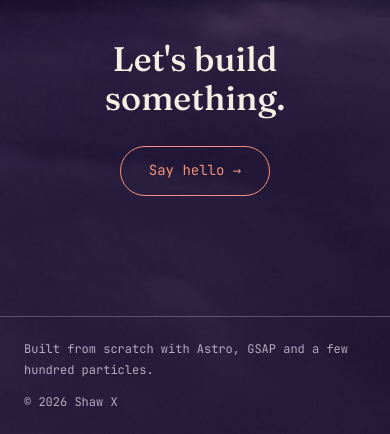
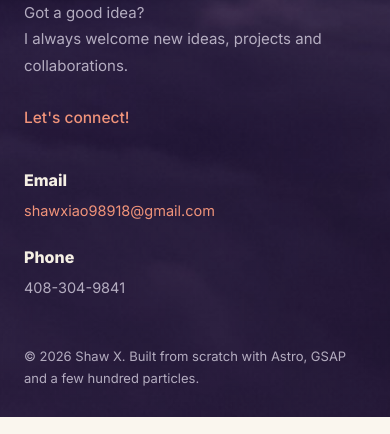
Before and after one commit to shawx001/shawx-site, an Astro site: page / in a window 390 px wide. Shown: the part 2089-2523 px from the top of the page. Built offline with nearby package versions, Linux system fonts and the light colour scheme; Astro itself is replaced by a stand-in of ours.

Commit message:
feat(footer): editorial contact footer — wordmark, lets-connect, email/phone
Co-Authored-By: Claude Fable 5 <noreply@anthropic.com>

```diff
--- a/src/components/Footer.astro
+++ b/src/components/Footer.astro
@@ -5,57 +5,106 @@ interface Props {
   lang: Lang;
 }
 const { lang } = Astro.props;
+
+const EMAIL = 'shawxiao98918@gmail.com';
+const PHONE = '408-304-9841';
 ---
 
-<section class="contact" id="contact">
-  <div class="contact-inner container">
-    <h2 class="title">{t(lang, 'contact.title')}</h2>
-    {/* TODO(验收后): 换成 Shaw 的真实邮箱 */}
-    <a class="cta mono" href="mailto:hello@shawx.dev">{t(lang, 'contact.cta')} →</a>
-  </div>
-</section>
-<footer class="footer">
-  <div class="container footer-inner">
-    <span class="mono note">{t(lang, 'footer.note')}</span>
-    <span class="mono copy">© 2026 Shaw X</span>
+<footer class="footer" id="contact">
+  <div class="container">
+    <div class="grid">
+      <div class="left">
+        <p class="wordmark">Shaw X</p>
+        <p class="line">
+          {t(lang, 'contact.line')}<br />
+          {t(lang, 'contact.line2')}
+        </p>
+        <a class="connect" href={`mailto:${EMAIL}`}>{t(lang, 'contact.connect')}</a>
+      </div>
+      <div class="right">
+        <div class="item">
+          <span class="label">Email</span>
+          <a class="value accent" href={`mailto:${EMAIL}`}>{EMAIL}</a>
+        </div>
+        <div class="item">
+          <span class="label">Phone</span>
+          <a class="value" href="tel:+14083049841">{PHONE}</a>
+        </div>
+      </div>
+    </div>
+    <p class="bottom">© 2026 Shaw X. {t(lang, 'footer.note')}</p>
   </div>
 </footer>
 
 <style>
-  .contact {
-    padding: 140px 0 120px;
-    text-align: center;
+  .footer {
+    border-top: 1px solid var(--ft-line, var(--hairline));
+    padding: 64px 0 36px;
   }
-  .title {
-    font-size: clamp(34px, 5vw, 56px);
+  .grid {
+    display: flex;
+    justify-content: space-between;
+    align-items: flex-start;
+    gap: 48px;
+    flex-wrap: wrap;
+  }
+  .wordmark {
+    margin: 0;
+    font-family: var(--serif);
+    font-weight: 600;
+    font-size: clamp(30px, 3.6vw, 42px);
+    line-height: 1.1;
+    letter-spacing: 0.01em;
+    text-transform: uppercase;
     color: var(--ft-title, var(--ink));
   }
-  .cta {
+  .line {
+    margin: 18px 0 0;
+    font-size: 15px;
+    line-height: 1.75;
+    color: var(--ft-muted, var(--ink-2));
+    max-width: 560px;
+  }
+  .connect {
     display: inline-block;
-    margin-top: 28px;
-    font-size: 14px;
+    margin-top: 26px;
+    font-size: 15.5px;
+    font-weight: 500;
     color: var(--ft-accent, var(--accent));
-    border: 1px solid var(--ft-accent, var(--accent));
-    border-radius: 999px;
-    padding: 12px 28px;
-    transition: background 0.3s, color 0.3s;
+    transition: opacity 0.25s;
   }
-  .cta:hover {
-    background: var(--ft-accent, var(--accent));
-    color: #1A112E;
+  .connect:hover { opacity: 0.7; text-decoration: underline; }
+  .right {
+    display: flex;
+    flex-direction: column;
+    gap: 20px;
+    min-width: 220px;
   }
-  .footer {
-    border-top: 1px solid var(--ft-line, var(--hairline));
-    padding: 22px 0;
+  .item {
+    display: flex;
+    flex-direction: column;
+    gap: 5px;
   }
-  .footer-inner {
-    display: flex;
-    justify-content: space-between;
-    gap: 12px;
-    flex-wrap: wrap;
+  .label {
+    font-size: 16px;
+    font-weight: 600;
+    color: var(--ft-title, var(--ink));
   }
-  .note, .copy {
-    font-size: 12px;
+  .value {
+    font-size: 14.5px;
+    color: var(--ft-muted, var(--ink-2));
+    transition: opacity 0.25s;
+  }
+  .value.accent { color: var(--ft-accent, var(--accent)); }
+  .value:hover { opacity: 0.7; }
+  .bottom {
+    margin: 64px 0 0;
+    font-size: 13px;
     color: var(--ft-muted, var(--ink-2));
   }
+  @media (max-width: 640px) {
+    .footer { padding: 48px 0 28px; }
+    .grid { flex-direction: column; gap: 36px; }
+    .bottom { margin-top: 44px; }
+  }
 </style>
--- a/src/i18n/ui.ts
+++ b/src/i18n/ui.ts
@@ -12,8 +12,9 @@ export const ui = {
     'work.live': 'visit ↗',
     'highlight.label': 'Mithra CRM Quest',
     'highlight.sub': 'world rank · 2026',
-    'contact.title': "Let's build something.",
-    'contact.cta': 'Say hello',
+    'contact.line': 'Got a good idea?',
+    'contact.line2': 'I always welcome new ideas, projects and collaborations.',
+    'contact.connect': "Let's connect!",
     'about.title': 'About',
     'notfound.title': 'Lost in the particles.',
     'notfound.back': 'Back home',
@@ -29,8 +30,9 @@ export const ui = {
     'work.live': '访问 ↗',
     'highlight.label': 'Mithra CRM Quest',
     'highlight.sub': '全球排名 · 2026',
-    'contact.title': '一起做点东西。',
-    'contact.cta': '联系我',
+    'contact.line': '脑子里有一个好想法？',
+    'contact.line2': '我永远欢迎新的想法、项目与合作。',
+    'contact.connect': "Let's connect!",
     'about.title': '关于',
     'notfound.title': '迷失在粒子里了。',
     'notfound.back': '回首页',
```
